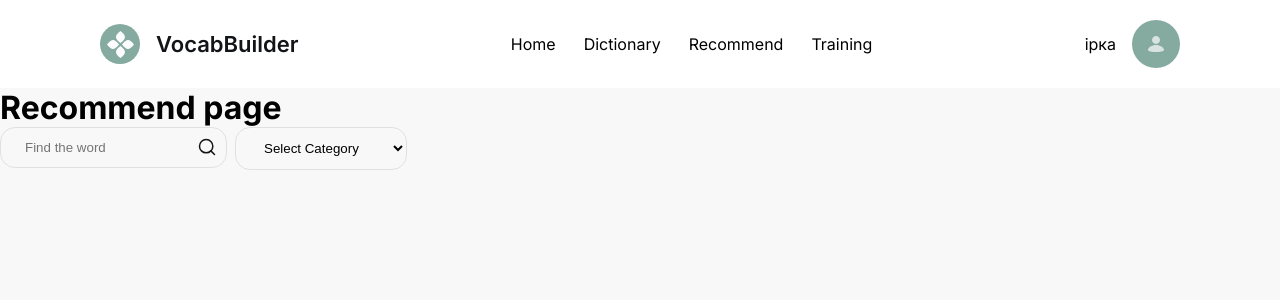
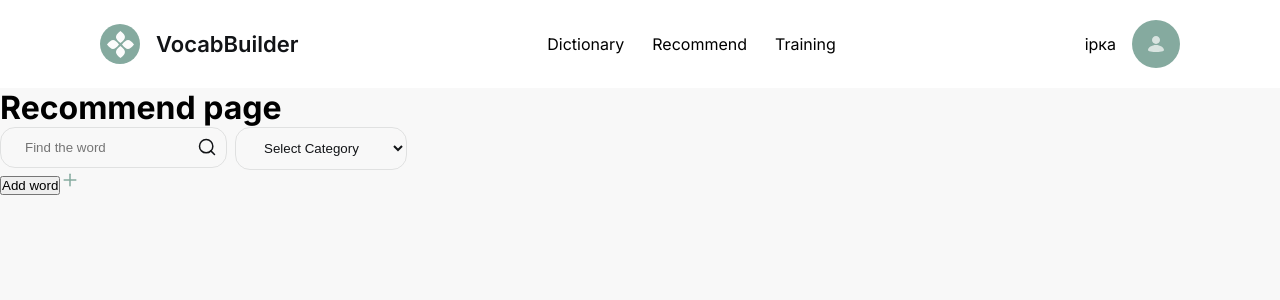
Before and after one commit to Kamilucha/VocabBuilder_next, a Next.js app: page /recommend in a window 1280 px wide. Shown: the top 300 px of the page. Built offline with nearby package versions, Linux system fonts and the light colour scheme.

Commit message:
add redirect list

```diff
--- /dev/null
+++ b/src/app/components/AddWordBt/AddWordBt.tsx
@@ -0,0 +1,12 @@
+import AddIcon from "./svg/AddIcon";
+
+export const AddWordBt = () => {
+  return (
+    <>
+      <div>
+        <button>Add word</button>
+        <AddIcon></AddIcon>
+      </div>
+    </>
+  );
+};
--- /dev/null
+++ b/src/app/components/AddWordBt/svg/AddIcon.tsx
@@ -0,0 +1,29 @@
+import styles from "../styles.module.css";
+
+export const AddIcon = () => {
+  return (
+    <svg
+      xmlns="http://www.w3.org/2000/svg"
+      width="20"
+      height="20"
+      viewBox="0 0 20 20"
+      fill="none"
+    >
+      <path
+        d="M10 4.16669V15.8334"
+        stroke="#85AA9F"
+        stroke-width="1.5"
+        stroke-linecap="round"
+        stroke-linejoin="round"
+      />
+      <path
+        d="M4.16663 10H15.8333"
+        stroke="#85AA9F"
+        stroke-width="1.5"
+        stroke-linecap="round"
+        stroke-linejoin="round"
+      />
+    </svg>
+  );
+};
+export default AddIcon;
--- a/src/app/components/Dashboard/Dasboard.tsx
+++ b/src/app/components/Dashboard/Dasboard.tsx
@@ -1,6 +1,7 @@
 import { useState } from "react";
 import Categories from "../Filters/Categories";
 import FindFilterForm from "../Filters/FindFilter";
+import { RedirectList } from "../RedirectList/RedirectList";
 import styles from "./styles.module.css";
 
 export default function Dashboard() {
@@ -36,6 +37,7 @@ export default function Dashboard() {
           onSelectCategory={handleSelectCategory}
         ></Categories>
       </div>
+      <RedirectList></RedirectList>
     </>
   );
 }
--- a/src/app/components/Filters/FindFilter.tsx
+++ b/src/app/components/Filters/FindFilter.tsx
@@ -4,9 +4,9 @@ import { useState } from "react";
 import styles from "./styles.module.css";
 import FindIcon from "./svg/FindIcon";
 
-interface SearchFormProps {
+type SearchFormProps = {
   onSearch: (query: string) => void;
-}
+};
 
 const FindFilterForm: React.FC<SearchFormProps> = ({ onSearch }) => {
   const [searchQuery, setSearchQuery] = useState("");
--- a/src/app/components/Filters/styles.module.css
+++ b/src/app/components/Filters/styles.module.css
@@ -25,4 +25,5 @@
   border: 1px solid rgba(18, 20, 23, 0.1);
   padding: 12px 24px;
   background-color: inherit;
+  color: var(--dark);
 }
--- /dev/null
+++ b/src/app/components/RedirectList/RedirectList.tsx
@@ -0,0 +1,9 @@
+import { AddWordBt } from "../AddWordBt/AddWordBt";
+
+export const RedirectList = () => {
+  return (
+    <>
+      <AddWordBt></AddWordBt>
+    </>
+  );
+};
--- a/src/app/components/TheHeader/TheHeader.tsx
+++ b/src/app/components/TheHeader/TheHeader.tsx
@@ -10,7 +10,7 @@ const TheHeader = () => {
     <header>
       <Logo />
       <div className={styles.navigation}>
-        <Link href="/">Home</Link>
+        {/* <Link href="/">Home</Link> */}
         <Link href="/dictionary">Dictionary</Link>
         <Link href="/recommend">Recommend</Link>
         <Link href="/training">Training</Link>
```
Also changed, not shown: src/app/components/AddWordBt/styles.module.css (added), src/app/components/RedirectList/styles.module.css (added).
